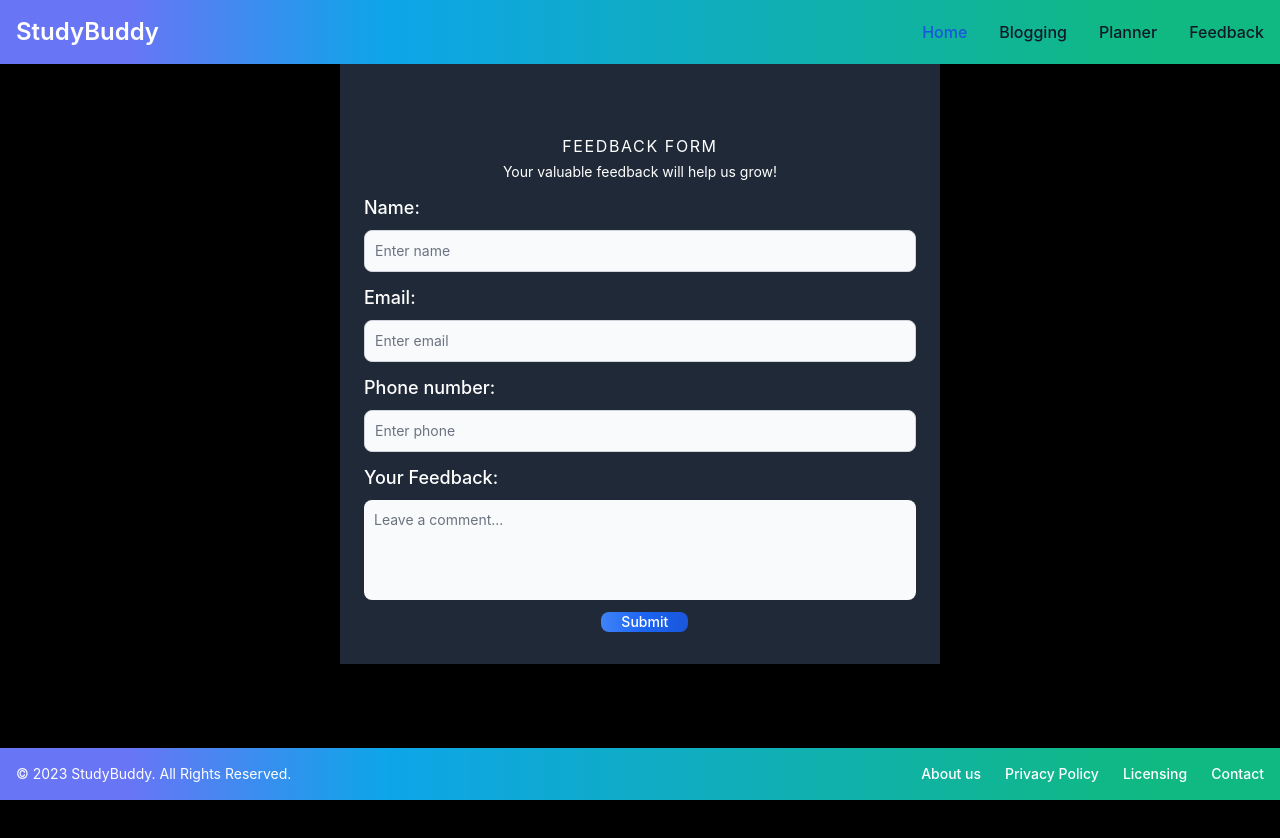
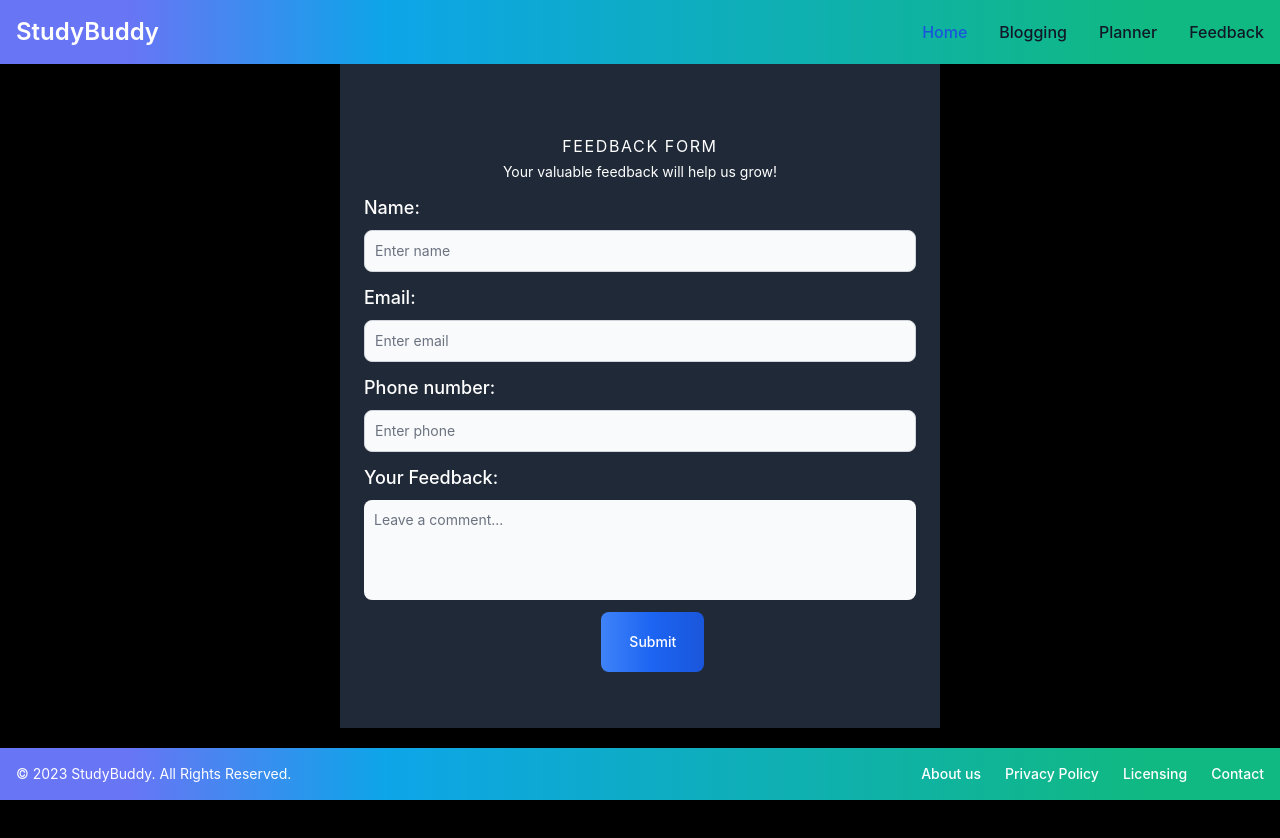
Before and after one commit to Niruth4405/webwars1, a React (Vite) app in the folder coded/: page /Feedback in a window 1280 px wide. Shown: the top 838 px of the page. Built offline with nearby package versions, Linux system fonts and the light colour scheme.

Commit message:
minute changes

```diff
--- a/coded/src/Blogging/Blogging.jsx
+++ b/coded/src/Blogging/Blogging.jsx
@@ -19,7 +19,7 @@ function Blogging() {
               learning potential and achieve academic success effortlessly.
             </p>
             <a
-              href="#"
+              href="https://docs.google.com/document/d/16-My2Noq1d8QWr7EFTBArrjLyAc1f1tGUoJbzJkOdPU/edit"
               class="inline-flex items-center px-3 py-2 text-sm font-medium text-center text-white bg-blue-700 rounded-lg hover:bg-blue-800 focus:ring-4 focus:outline-none focus:ring-blue-300 dark:bg-blue-600 dark:hover:bg-blue-700 dark:focus:ring-blue-800"
             >
               Read more
@@ -56,7 +56,7 @@ function Blogging() {
               success. Dive into distraction-free productivity today!"
             </p>
             <a
-              href="#"
+              href="https://docs.google.com/document/d/1IAPeyglklgkDLESIs28kXc5yttPIA1Md7mGy4KJOQaI/edit"
               class="inline-flex items-center px-3 py-2 text-sm font-medium text-center text-white bg-blue-700 rounded-lg hover:bg-blue-800 focus:ring-4 focus:outline-none focus:ring-blue-300 dark:bg-blue-600 dark:hover:bg-blue-700 dark:focus:ring-blue-800"
             >
               Read more
--- a/coded/src/Feedback/Feedback.jsx
+++ b/coded/src/Feedback/Feedback.jsx
@@ -126,13 +126,16 @@ function Feedback() {
             ></textarea>
             <button
               type="button"
-              class="text-white bg-gradient-to-r from-blue-500 via-blue-600 to-blue-700 hover:bg-gradient-to-br focus:ring-4 focus:outline-none focus:ring-blue-300 dark:focus:ring-blue-800 font-medium rounded-lg text-sm px-5 py-7.5 text-center me-2 mb-2 mt-3 ml-[43%]"
+              class="text-white bg-gradient-to-r from-blue-500 via-blue-600 to-blue-700 hover:bg-gradient-to-br focus:ring-4 focus:outline-none focus:ring-blue-300 dark:focus:ring-blue-800 font-medium rounded-lg text-sm px-7 py-5 text-center me-2 mb-2 mt-3 ml-[43%] "
               onClick={submit}
             >
               Submit
             </button>
+            <br />
+            <br />
           </div>
         </div>
+        <br />
       </div>
     </>
   );
--- a/coded/src/HomePage/Home.jsx
+++ b/coded/src/HomePage/Home.jsx
@@ -7,7 +7,6 @@ import Blogging from '../Blogging/Blogging';
 function Home() {
   return (
     <>
-
     <Carousal/>
     <Faq/>
     <About/>
--- a/coded/src/components/Carousal.jsx
+++ b/coded/src/components/Carousal.jsx
@@ -4,9 +4,9 @@ function Carousal() {
   return (
     <>
       <div id="default-carousel" class="relative w-full" data-carousel="slide">
-        {/* <!-- Carousel wrapper --> */}
+
         <div class="relative h-56 overflow-hidden rounded-lg md:h-96">
-          {/* <!-- Item 1 --> */}
+
           <div class="hidden duration-700 ease-in-out" data-carousel-item>
             <img
               src="/public/ProductivityOne.png"
@@ -14,7 +14,7 @@ function Carousal() {
               alt="..."
             />
           </div>
-          {/* <!-- Item 2 --> */}
+
           <div class="hidden duration-700 ease-in-out" data-carousel-item>
             <img
               src="/public/Notes.png"
@@ -22,7 +22,7 @@ function Carousal() {
               alt="..."
             />
           </div>
-          {/* <!-- Item 3 --> */}
+
           <div class="hidden duration-700 ease-in-out" data-carousel-item>
             <img
               src="/public/sproductivity.jpg"
@@ -30,15 +30,14 @@ function Carousal() {
               alt="..."
             />
           </div>
-          {/* <!-- Item 4 --> */}
+
           <div class="hidden duration-700 ease-in-out" data-carousel-item>
             <img
-              src="/public/Adi.png"
+              src="/"
               class="absolute block w-full -translate-x-1/2 -translate-y-1/2 top-1/2 left-1/2"
               alt="..."
             />
           </div>
-          {/* <!-- Item 5 --> */}
           <div class="hidden duration-700 ease-in-out" data-carousel-item>
             <img
               src="/docs/images/carousel/carousel-5.svg"
@@ -47,7 +46,7 @@ function Carousal() {
             />
           </div>
         </div>
-        {/* <!-- Slider indicators --> */}
+
         <div class="absolute z-30 flex -translate-x-1/2 bottom-5 left-1/2 space-x-3 rtl:space-x-reverse">
           <button
             type="button"
@@ -85,7 +84,7 @@ function Carousal() {
             data-carousel-slide-to="4"
           ></button>
         </div>
-        {/* <!-- Slider controls --> */}
+
         <button
           type="button"
           class="absolute top-0 start-0 z-30 flex items-center justify-center h-full px-4 cursor-pointer group focus:outline-none"
```
